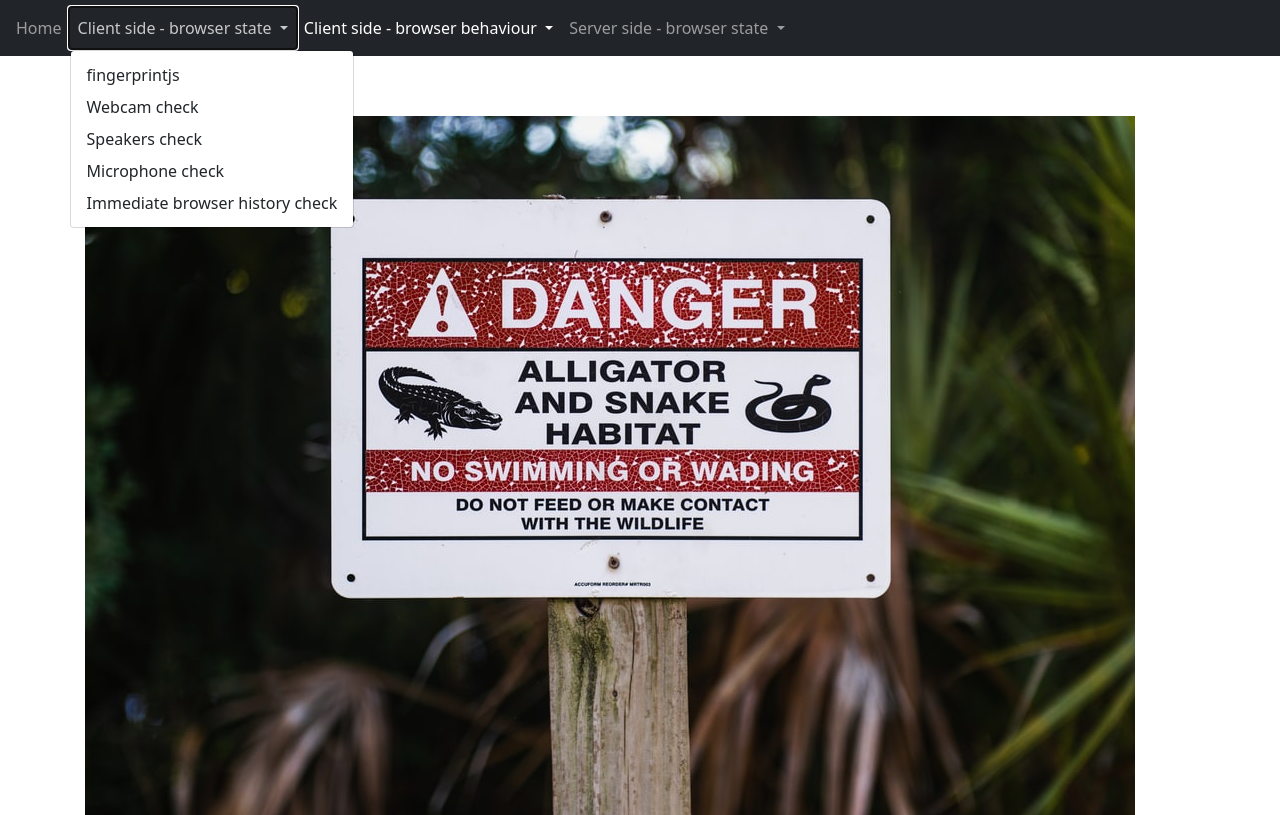
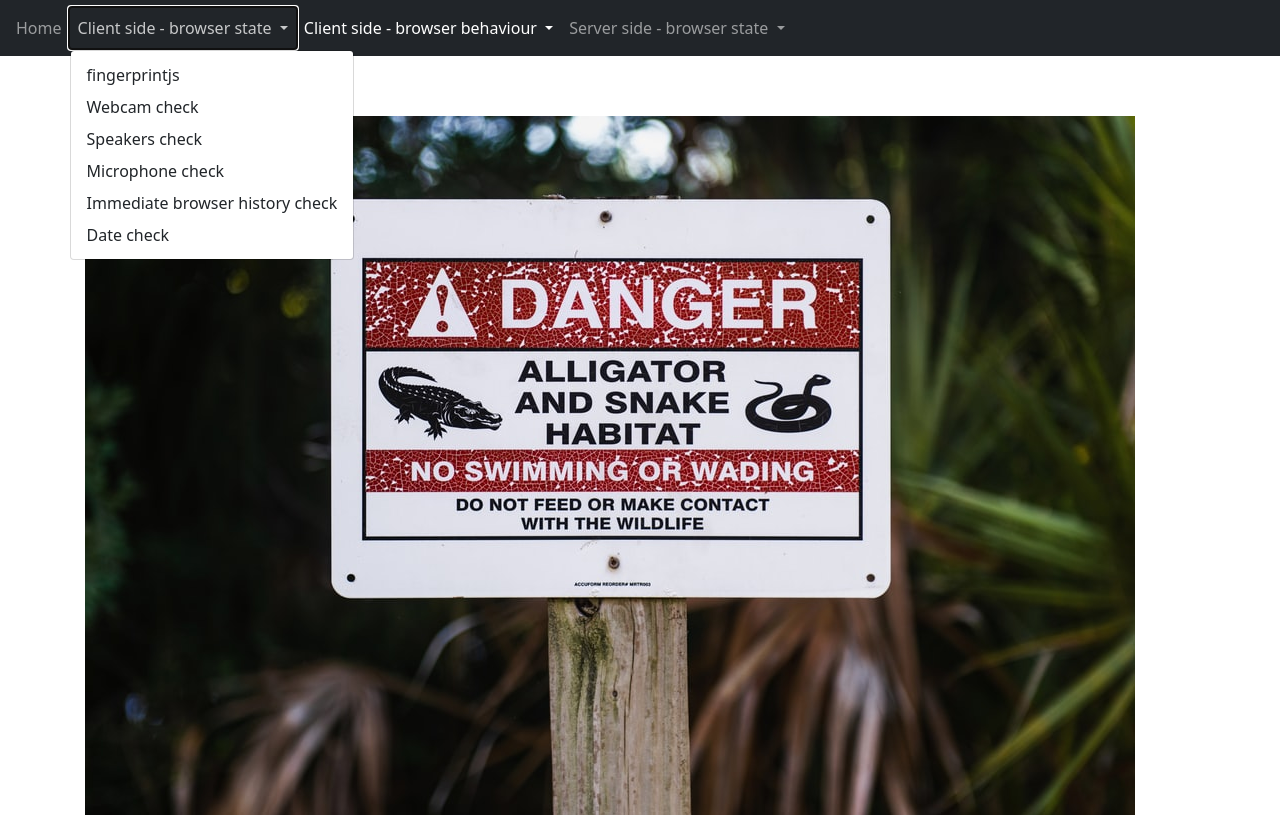
Before and after one commit to Wachizungu/cloakingDemoSite, a Django app: page /cloakingsite/alert in a window 1280 px wide, after a click on "Client side - browser state". Shown: the top 815 px of the page. Run offline with Django 3.2, Linux system fonts and the light colour scheme; some libraries are stand-ins or nearby versions.

Commit message:
Add date check

```diff
--- a/cloakingSite/templates/cloakingSite/base.html
+++ b/cloakingSite/templates/cloakingSite/base.html
@@ -32,7 +32,7 @@
                         <a class="nav-link{% if nbar == 'home' %} active{% endif %}" href="/cloakingsite">Home</a>
                     </li>
                     <li class="nav-item dropdown">
-                        <a class="nav-link dropdown-toggle{% if nbar == 'fingerprintjs' or nbar == 'microphonecheck' or nbar == 'speakerscheck' or nbar == 'webcamcheck' or nbar == 'immediatebrowserhistory' %} active{% endif %}"
+                        <a class="nav-link dropdown-toggle{% if nbar == 'fingerprintjs' or nbar == 'microphonecheck' or nbar == 'speakerscheck' or nbar == 'webcamcheck' or nbar == 'immediatebrowserhistory' or nbar == 'datecheck' %} active{% endif %}"
                            href="#" id="clientSideState" role="button"
                            data-bs-toggle="dropdown" aria-expanded="false">
                             Client side - browser state
@@ -48,6 +48,8 @@
                                    href="/cloakingsite/microphonecheck">Microphone check</a></li>
                             <li><a class="dropdown-item{% if nbar == 'immediatebrowserhistory' %} active{% endif %}"
                                    href="/cloakingsite/browserhistorycheck">Immediate browser history check</a></li>
+                            <li><a class="dropdown-item{% if nbar == 'datecheck' %} active{% endif %}"
+                                   href="/cloakingsite/datecheck">Date check</a></li>
                         </ul>
                     </li>
                     <li class="nav-item dropdown">
--- a/cloakingSite/urls.py
+++ b/cloakingSite/urls.py
@@ -21,4 +21,6 @@ urlpatterns = [
     path('speakerscheck', views.speakers_check, name='cloakingSite_speakerscheck'),
     path('microphonecheck', views.microphone_check, name='cloakingSite_microphonecheck'),
     path('browserhistorycheck', views.immediate_browser_history_check, name='cloakingSite_browserhistorycheck'),
+    path('datecheck', views.date_check, name='cloakingSite_datecheck'),
+    path('datecheckcontent', views.date_check_content, name='cloakingSite_datecheckcontent'),
 ]
--- a/cloakingSite/views.py
+++ b/cloakingSite/views.py
@@ -7,6 +7,7 @@ import requests
 import json
 from django.conf import settings
 from cloakingSite.models import Fingerprint
+from datetime import datetime
 
 
 def home(request):
@@ -192,3 +193,24 @@ def speakers_check(request):
 
 def immediate_browser_history_check(request):
     return render(request, 'cloakingSite/immediate_browser_history.html', {'nbar': 'immediatebrowserhistory'})
+
+
+def date_check(request):
+    return render(request, 'cloakingSite/date_check.html', {'nbar': 'datecheck'})
+
+
+def date_check_content(request):
+    date_check_passed = None
+    if request.POST:
+        now = datetime.now()
+        date_received = request.POST.get("date")
+        date_received_datetime = datetime.strptime(date_received, '%Y/%m/%d')
+        date_diff = date_received_datetime - now
+
+        if abs(date_diff.days) < 3:
+            date_check_passed = True
+        else:
+            date_check_passed = False
+
+    return render(request, 'cloakingSite/date_check_content.html',
+                  {'date_check_passed': date_check_passed, 'date_received': date_received})
```
Also changed, not shown: cloakingSite/templates/cloakingSite/date_check.html (added, +16 -0 lines), cloakingSite/templates/cloakingSite/date_check_content.html (added, +14 -0 lines).
